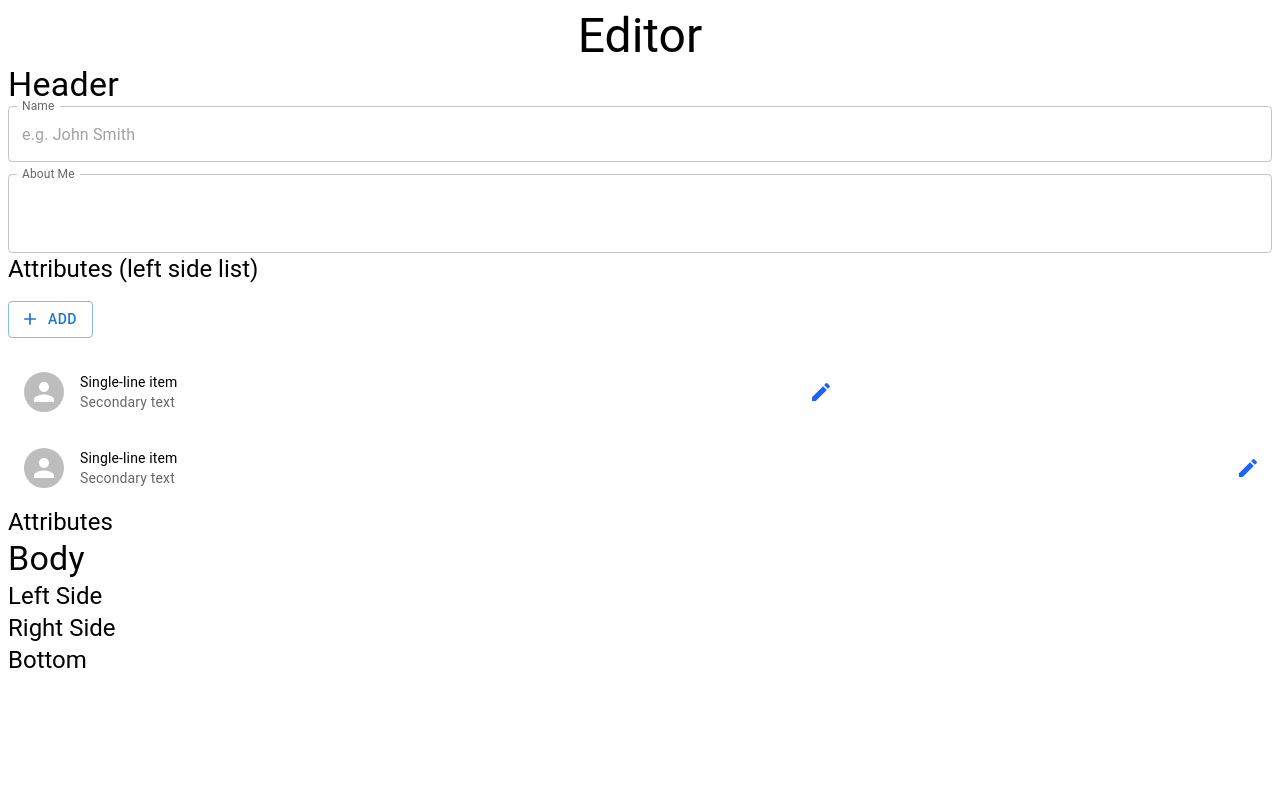
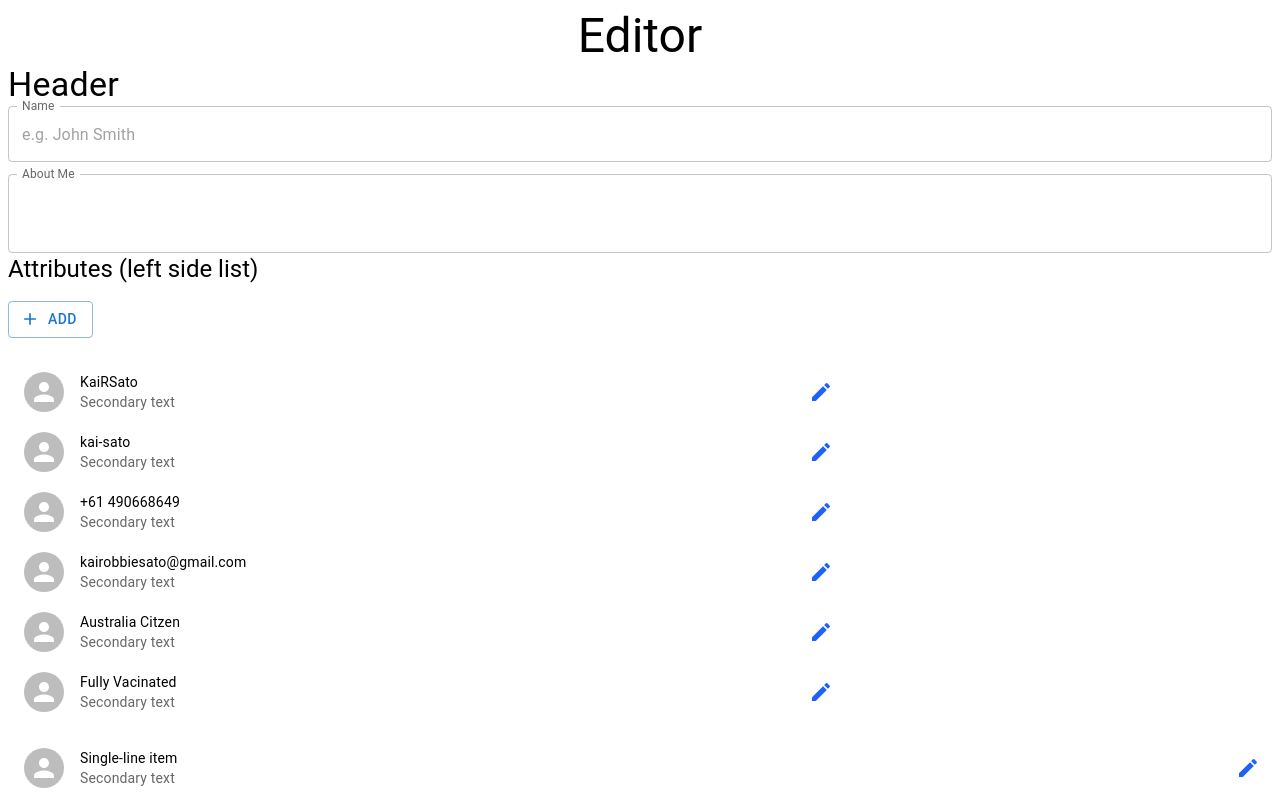
Before and after one commit to kairsato/ResumeReact, a Next.js app: page /editor in a window 1280 px wide. Shown: the top 800 px of the page. Built offline with nearby package versions, Linux system fonts and the light colour scheme.

Commit message:
Add first round of editing

```diff
--- a/pages/editor.tsx
+++ b/pages/editor.tsx
@@ -1,24 +1,20 @@
 import { Avatar, Button, Container, Grid, IconButton, List, ListItem, ListItemAvatar, ListItemText, Stack, TextField, Typography } from "@mui/material";
 import EditIcon from '@mui/icons-material/Edit';
 import AddIcon from '@mui/icons-material/Add';
-import { Attrributes } from "../models/attributes";
-import { useEffect, useState } from "react";
-import { getData, storeData } from "../common/localStorage";
+import { useState } from "react";
+import Kai from '../template/Kai.json';
 const ContentSpacer = () => <Container sx={{height:12}}></Container>
 
 export default function Editor()  {
-  const initialState  =   getData('data') as Resume
-  const [state, setState] = useState(initialState);
-  const [data, setData] = useState({});
+  const [state, setState] = useState(Kai);
 
-   var test : Array<Attrributes> = [
-    {icon:'tst',text:'tst'},
-   ];
 
-   useEffect(() => {
-    storeData('data', state);
-    //setData(newData);
-  }, [state]);
+  const appendAttribute = (attribute : Attributes) => {
+    setState({...state,header:{...state.header,
+      attributes: [...state.header.attributes, attribute],
+    }})
+  }
+
 
 
   return <Stack>
@@ -38,13 +34,13 @@ export default function Editor()  {
                 </Typography>
               </Grid>
               <Grid item xs={8}>
-                <Button variant="outlined" startIcon={<AddIcon />} onClick={() =>{ test.push({icon:'',text:''})}}>
+                <Button variant="outlined" startIcon={<AddIcon />} onClick={() => appendAttribute({icon:'',text:''})}>
                   Add
                 </Button>
               </Grid>
             <Grid item xs={8}>
               <List dense={true}>
-             {test.map((item) => { return  <ListItem
+             {state.header.attributes.map((item) => { return  <ListItem
                   secondaryAction={
                     <IconButton edge="end" aria-label="delete">
                       <EditIcon  style={{ color:'#1d62fb'}} />
@@ -56,7 +52,7 @@ export default function Editor()  {
                     </Avatar>
                   </ListItemAvatar>
                   <ListItemText
-                    primary="Single-line item"
+                    primary={item.text}
                     secondary={ 'Secondary text'}
                   />
                 </ListItem>
```
